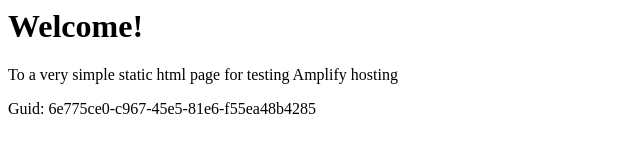
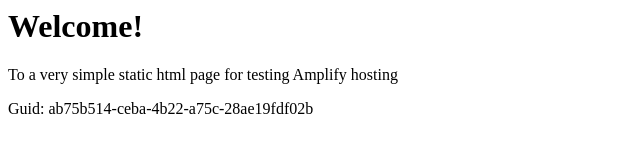
Before and after one commit to aws-aemilia-fra/Github-PR-Commit-Integration-Test-DoNotTouch-GithubWebhookPreviewCanaryTest-v1-preprod-eu-central-1, a website: page src/index.html in a window 1280 px wide. Shown: the full height of the page, 0-640 px from the left. Drawn offline with Linux system fonts and the light colour scheme.

Commit message:
commit from integ tests

```diff
--- a/src/index.html
+++ b/src/index.html
@@ -12,6 +12,6 @@
 <body>
     <h1>Welcome!</h1>
     <p>To a very simple static html page for testing Amplify hosting</p>
-    <p>Guid: 6e775ce0-c967-45e5-81e6-f55ea48b4285</p></body>
+    <p>Guid: ab75b514-ceba-4b22-a75c-28ae19fdf02b</p></body>
 
 </html>
```
